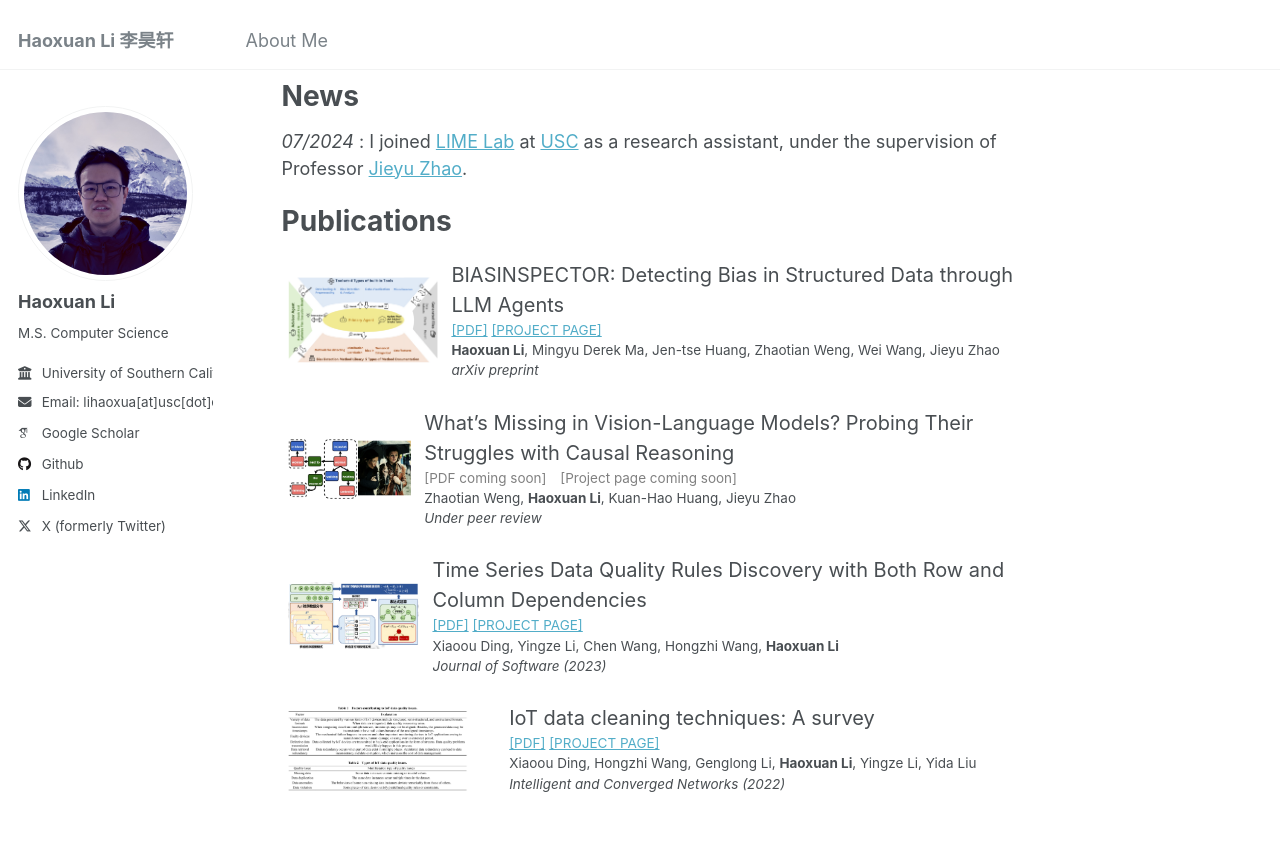
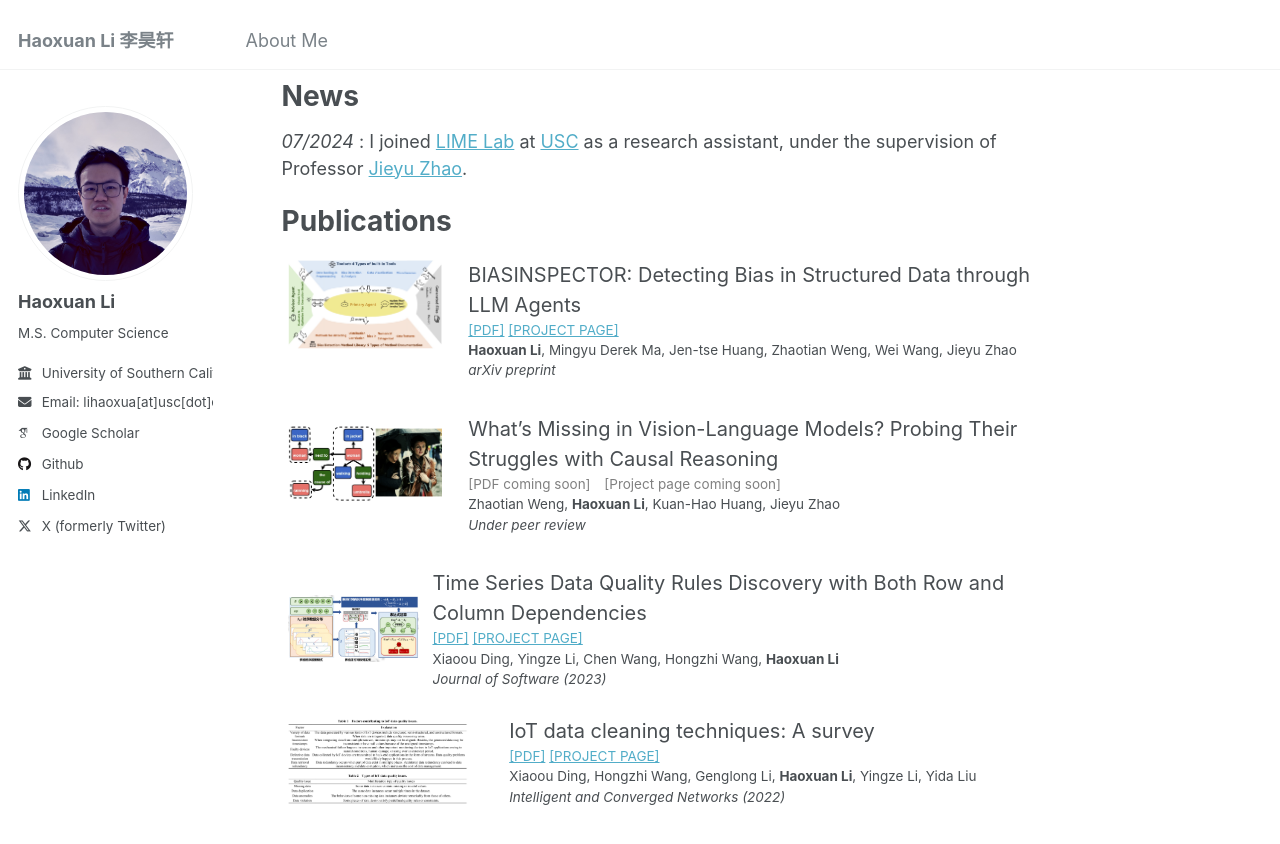
Before and after one commit to HauxLee/hauxlee.github.io, a Jekyll site: the page built from _pages/about.md, in a window 1280 px wide and 900 px high, scrolled down 358 px. Shown: the top 844 px of the window. Built offline with Jekyll 4.4.1, drawn with Linux system fonts in a browser that asks for light colours; some web fonts are replaced; a script that is not in the unit is left out.

Commit message:
Update publication section

```diff
--- a/_pages/about.md
+++ b/_pages/about.md
@@ -18,12 +18,12 @@ News
 
 Publications
 ======
-<table style="border: none; border-collapse: collapse;">
+<table style="border: none; border-collapse: collapse; width: 100%; table-layout: fixed; margin-bottom: 20px;">
   <tr>
-    <td style="border: none;">
+    <td style="border: none; width: 180px; vertical-align: top; padding-right: 20px;">
       <img src="../images/publication_images/BiasInspector_4.png" alt="BIASINSPECTOR: Detecting Bias in Structured Data through LLM Agents" width="180" height="120" style="object-fit: cover; border: none;" />
     </td>
-    <td style="border: none;">
+    <td style="border: none; vertical-align: top;">
       <span style="font-size: 20px;">BIASINSPECTOR: Detecting Bias in Structured Data through LLM Agents</span> <br>
       <a href="https://arxiv.org/pdf/2504.04855">[PDF]</a>
       <a href="https://arxiv.org/abs/2504.04855">[PROJECT PAGE]</a> <br>
@@ -32,12 +32,12 @@ Publications
     </td>
   </tr>
 </table>
-<table style="border: none; border-collapse: collapse;">
+<table style="border: none; border-collapse: collapse; width: 100%; table-layout: fixed; margin-bottom: 20px;">
   <tr>
-    <td style="border: none;">
+    <td style="border: none; width: 180px; vertical-align: top; padding-right: 20px;">
       <img src="../images/publication_images/VLMCausal_3.png" alt="What’s Missing in Vision-Language Models? Probing Their Struggles with Causal Reasoning" width="180" height="120" style="object-fit: cover; border: none;" />
     </td>
-    <td style="border: none;">
+    <td style="border: none; vertical-align: top;">
       <span style="font-size: 20px;">What’s Missing in Vision-Language Models? Probing Their Struggles with Causal Reasoning</span> <br>
       <!-- <a href="https://jos.org.cn/jos/article/pdf/6793">[PDF]</a>
       <a href="https://jos.org.cn/jos/article/abstract/6793">[PROJECT PAGE]</a> <br> -->
```
